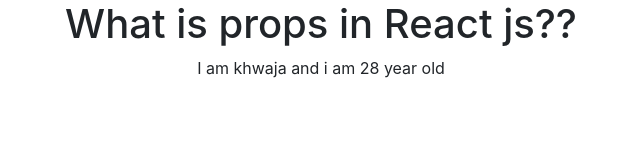
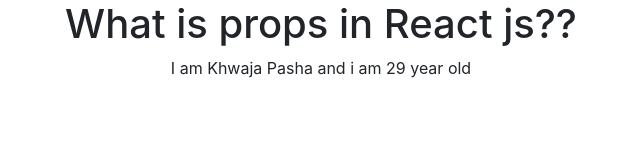
Before and after one commit to HusnainK721/my-first-app, a React (Create React App) app: page / in a window 1280 px wide. Shown: the top 160 px of the page, without its empty margins (319-959 px from the left). Built offline with nearby package versions, Linux system fonts and the light colour scheme.

Commit message:
Implemented props

```diff
--- a/src/Component/C-MainBodySection/SamplePage/PropsParcticeChild.jsx
+++ b/src/Component/C-MainBodySection/SamplePage/PropsParcticeChild.jsx
@@ -1,10 +1,12 @@
 import React from "react";
 
-export const PropsParcticeChild = () => {
+export const PropsParcticeChild = (props) => {
   return (
     <div>
       <h1>What is props in React js??</h1>
-      <p>I am khwaja and i am 28 year old</p>
+      <p>
+        I am {props.name} and i am {props.age} year old
+      </p>
     </div>
   );
 };
--- a/src/Component/C-MainBodySection/SamplePage/PropsPracticeParent.jsx
+++ b/src/Component/C-MainBodySection/SamplePage/PropsPracticeParent.jsx
@@ -4,7 +4,7 @@ import { PropsParcticeChild } from "./PropsParcticeChild";
 export const PropsPracticeParent = () => {
   return (
     <div>
-      <PropsParcticeChild />
+      <PropsParcticeChild name="Khwaja Pasha" age="29" />
     </div>
   );
 };
```
Also changed, not shown: 1 other file (tests, documents, lock files or other folders).
